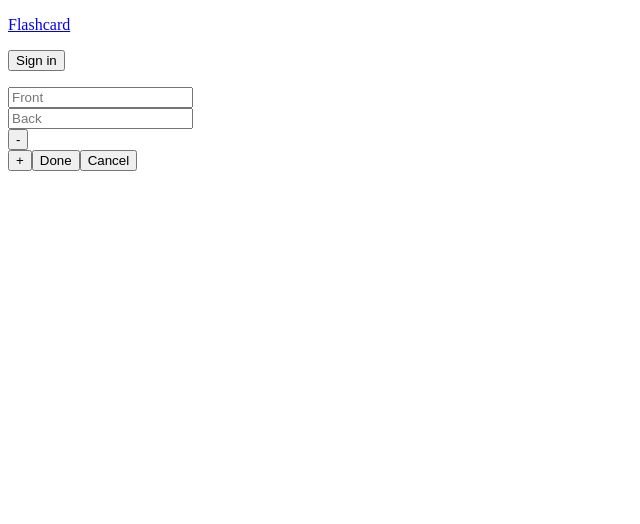
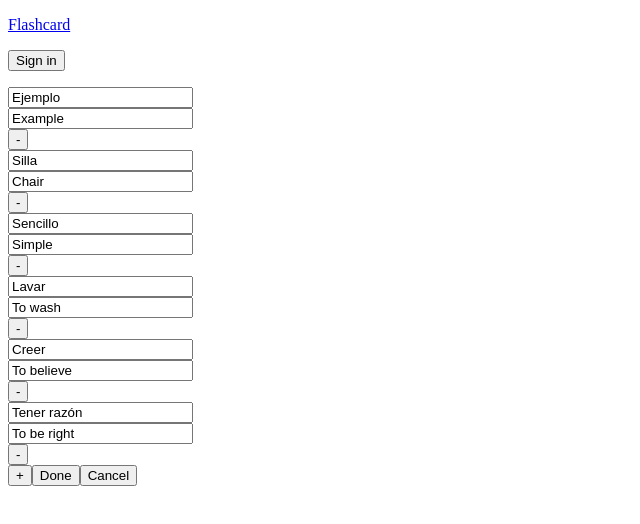
Before and after one commit to gabbate102/Flashcard-app, a Next.js app: page /edit-page in a window 1280 px wide. Shown: the top 524 px of the page, without its empty margins (0-640 px from the left). Built offline with nearby package versions, Linux system fonts and the light colour scheme; no server answers.

Commit message:
Add new topic functionality and update UI

```diff
--- a/src/app/edit-page/page.tsx
+++ b/src/app/edit-page/page.tsx
@@ -1,3 +1,5 @@
+"use client";
+
 import Navbar from "@/components/navbar"
 import { Button } from "@/components/ui/button";
 import { Input } from "@/components/ui/input"
@@ -6,7 +8,88 @@ import { useState } from "react";
 
 export default function EditPage({searchParams}: { searchParams: { topic: string }}) {
   const topic = searchParams.topic;
-  const [cards, setCards] = useState([]);
+  const [cards, setCards] = useState([
+    {
+      "front":"Ejemplo",
+      "back":"Example",
+      "timesCorrect":0
+    },
+    {
+      "front":"Silla",
+      "back":"Chair",
+      "timesCorrect":0
+    },
+    {
+      "front":"Sencillo",
+      "back":"Simple",
+      "timesCorrect":0
+    },
+    {
+      "front":"Lavar",
+      "back":"To wash",
+      "timesCorrect":0
+    },
+    {
+      "front":"Creer",
+      "back":"To believe",
+      "timesCorrect":0
+    },
+    {
+      "front":"Tener razón",
+      "back":"To be right",
+      "timesCorrect":0
+    }
+  ]);
+
+  const card_set = [
+    {
+      "front":"Ejemplo",
+      "back":"Example",
+      "timesCorrect":0
+    },
+    {
+      "front":"Silla",
+      "back":"Chair",
+      "timesCorrect":0
+    },
+    {
+      "front":"Sencillo",
+      "back":"Simple",
+      "timesCorrect":0
+    },
+    {
+      "front":"Lavar",
+      "back":"To wash",
+      "timesCorrect":0
+    },
+    {
+      "front":"Creer",
+      "back":"To believe",
+      "timesCorrect":0
+    },
+    {
+      "front":"Tener razón",
+      "back":"To be right",
+      "timesCorrect":0
+    }
+  ];
+
+
+  // render the topics into a list
+  const listItems = card_set.map(card =>
+  <div className="grid grid-cols-9 gap-2">
+    <div className="col-span-4">
+      <Input placeholder="Front" value={card.front} onChange={(e) => card.front = e.target.value}/>
+    </div>
+    <div className="col-span-4">
+      <Input placeholder="Back" value={card.back} onChange={(e) => card.back = e.target.value}/>
+    </div>
+    <Button variant="destructive">-</Button>
+  </div>);
+
+  const addRow = () => {
+    console.log("addRow clicked")
+  }
 
   return (
     <>
@@ -16,16 +99,8 @@ export default function EditPage({searchParams}: { searchParams: { topic: string
           <p className="text-3xl">{topic}</p>
         </div>
         <div className="flex flex-col w-1/2 my-auto gap-4">
-          <div className="grid grid-cols-9 gap-2">
-            <div className="col-span-4">
-              <Input placeholder="Front" />
-            </div>
-            <div className="col-span-4">
-              <Input placeholder="Back" />
-            </div>
-            <Button variant="destructive">-</Button>
-          </div>
-          <Button className="w-full" variant="ghost">+</Button>
+          {listItems}
+          <Button className="w-full" variant="ghost" onClick={addRow}>+</Button>
           <Link href={`/topic-page?topic=${topic}`}><Button className="w-full">Done</Button></Link>
           <Link href={`/topic-page?topic=${topic}`}><Button className="w-full">Cancel</Button></Link>
         </div>
--- a/src/app/page.tsx
+++ b/src/app/page.tsx
@@ -29,7 +29,7 @@ export default function Home() {
         </div>
         <div className="flex flex-col w-1/2 my-auto gap-4">
           {listItems}
-          <div className="flex items-center gap-4">
+          <div className="flex items-center gap-4 text-xl">
             {showAdd && <Input className="w-1/2" placeholder="Enter topic name" onChange={(e) => addNewTopic(e.target.value)}/>}
             {showAdd && <p onClick={showAddTopic} className="cursor-pointer">x</p>}
             {!showAdd && <p onClick={showAddTopic} className="cursor-pointer">+</p>}
--- a/src/app/study-page/page.tsx
+++ b/src/app/study-page/page.tsx
@@ -81,9 +81,9 @@ export default function SetPage({searchParams}: { searchParams: { set: string, t
   // onCorrect increments the card's timesCorrect value
   const onCorrect = () => {
     console.log("onCorrect called");
+    setNumCorrect(numCorrect+1);
     if (card_set[currentIndex].timesCorrect < 3) {
       card_set[currentIndex].timesCorrect = card_set[currentIndex].timesCorrect + 1;
-      setNumCorrect(numCorrect+1);
       console.log(numCorrect);
     }
     nextCard();
@@ -92,9 +92,9 @@ export default function SetPage({searchParams}: { searchParams: { set: string, t
   // onWrong decrements the card's timesCorrect value
   const onWrong = () => {
     console.log("onWrong called");
+    setNumIncorrect(numIncorrect+1);
     if (card_set[currentIndex].timesCorrect > 0) {
       card_set[currentIndex].timesCorrect = card_set[currentIndex].timesCorrect - 1;
-      setNumIncorrect(numIncorrect+1);
       console.log(numIncorrect);
     }
     nextCard();
```
